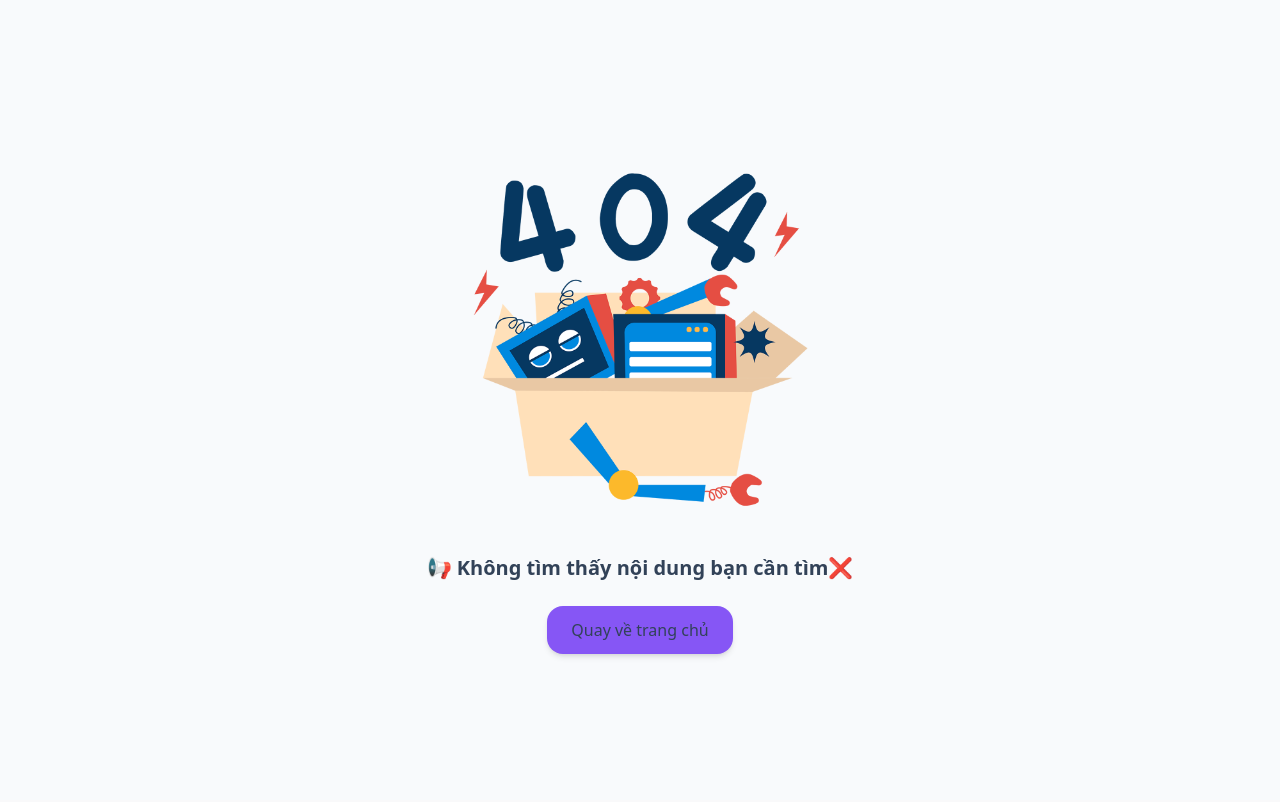
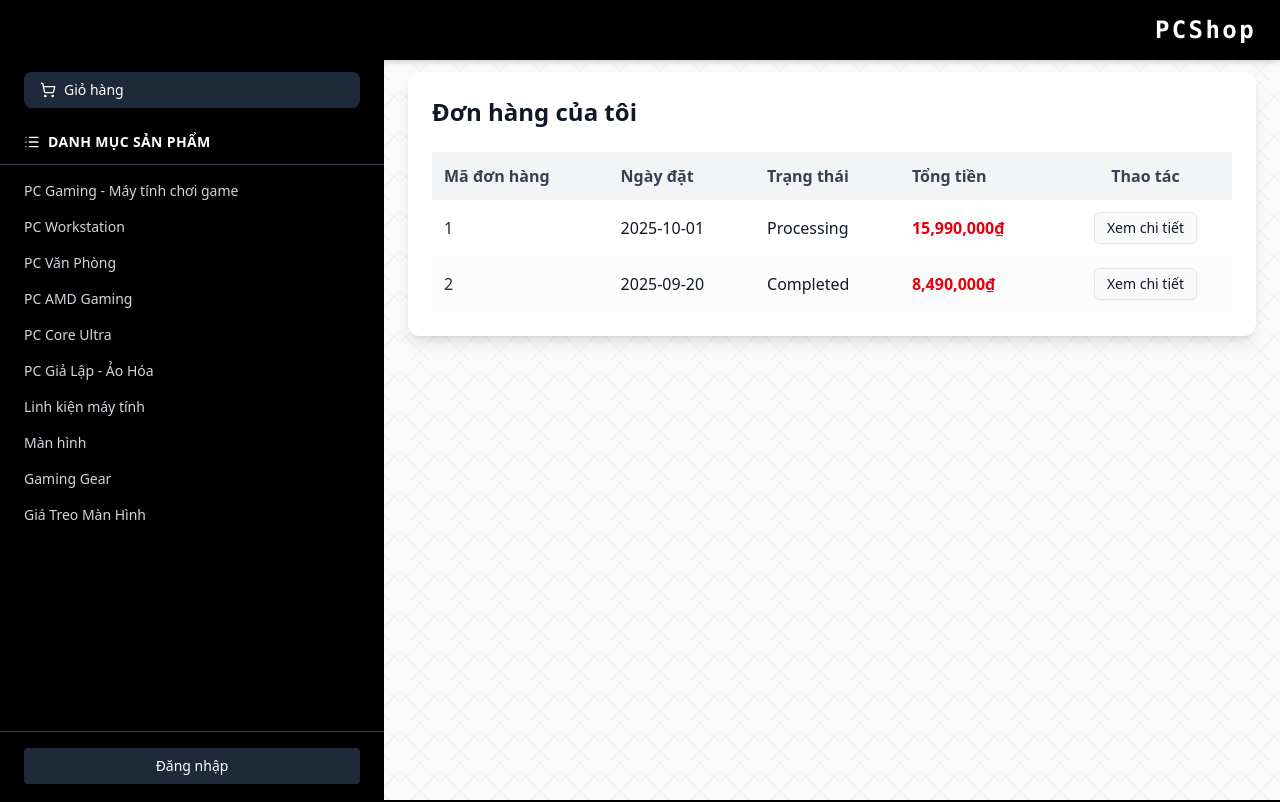
Before and after one commit to wduc181/PCShop, a React (Vite) app in the folder pcshopfrontend/: page /orders in a window 1280 px wide. Shown: the top 802 px of the page. Built offline with nearby package versions, Linux system fonts and the light colour scheme.

Commit message:
feat(frontend): add orders & order details pages, create MainLayout and refactor pages

```diff
--- a/pcshopfrontend/src/App.jsx
+++ b/pcshopfrontend/src/App.jsx
@@ -1,4 +1,4 @@
-import { Toaster } from "sonner"
+import { Toaster } from "sonner";
 import { BrowserRouter, Routes, Route } from "react-router";
 import HomePage from "./pages/HomePage";
 import NotFound from "./pages/NotFound";
@@ -6,6 +6,8 @@
 import ProductsByCategory from "./pages/ProductsByCategoryPage";
 import ProductsByBrand from "./pages/ProductsByBrandPage";
 import CartPage from "./pages/CartPage";
+import OrdersPage from "./pages/OrdersPage";
+import OrderDetailPage from "./pages/OrderDetailPage";
 
 function App() {
   return (
@@ -14,35 +16,24 @@
 
       <BrowserRouter>
         <Routes>
+          <Route path="/" element={<HomePage />} />
 
-          <Route
-            path='/'
-            element={<HomePage />}
-          />
+          <Route path="/users/auth" element={<AuthPage />} />
 
-          <Route
-            path="/users/auth"
-            element={<AuthPage />}
-          />
           <Route
             path="/category/:categoryName"
             element={<ProductsByCategory />}
           />
-          <Route
-            path="/brand/:brandName"
-            element={<ProductsByBrand />}
-          />
 
-          <Route
-            path="/cart-items*"
-            element={<CartPage />}
-          />
+          <Route path="/brand/:brandName" element={<ProductsByBrand />} />
 
-          <Route
-            path='/*'
-            element={<NotFound />}
-          />
+          <Route path="/cart-items*" element={<CartPage />} />
 
+          {/* Orders */}
+          <Route path="/orders" element={<OrdersPage />} />
+          <Route path="/orders/:id" element={<OrderDetailPage />} />
+
+          <Route path="/*" element={<NotFound />} />
         </Routes>
       </BrowserRouter>
     </>
--- /dev/null
+++ b/pcshopfrontend/src/components/MainLayout.jsx
@@ -0,0 +1,43 @@
+import React from "react";
+import Header from "@/components/Header";
+import Footer from "@/components/Footer";
+import Sidebar from "@/components/Sidebar";
+
+const MainLayout = ({ children }) => {
+  return (
+    <div className="min-h-screen w-full bg-[#fafafa] relative text-gray-900">
+      {/* Nền grid chéo */}
+      <div
+        className="absolute inset-0 z-0 pointer-events-none"
+        style={{
+          backgroundImage: `
+            repeating-linear-gradient(45deg, rgba(0, 0, 0, 0.05) 0, rgba(0, 0, 0, 0.05) 1px, transparent 1px, transparent 20px),
+            repeating-linear-gradient(-45deg, rgba(0, 0, 0, 0.05) 0, rgba(0, 0, 0, 0.05) 1px, transparent 1px, transparent 20px)
+          `,
+          backgroundSize: "40px 40px",
+        }}
+      />
+
+      {/* Layout */}
+      <div className="min-h-screen flex flex-col relative z-10">
+        {/* Header */}
+        <Header />
+
+        <div className="flex flex-1 pt-12">
+          {/* Sidebar */}
+          <div className="h-[calc(100vh-3rem)] sticky top-12">
+            <Sidebar />
+          </div>
+
+          {/* Main content */}
+          <main className="flex-1 p-6 overflow-y-auto">{children}</main>
+        </div>
+
+        {/* Footer */}
+        <Footer />
+      </div>
+    </div>
+  );
+};
+
+export default MainLayout;
--- /dev/null
+++ b/pcshopfrontend/src/lib/mockOrderDetails.js
@@ -0,0 +1,15 @@
+export const mockOrderDetails = {
+  id: 1,
+  date: "2025-10-01",
+  status: "Processing",
+  total: 15990000,
+  shippingAddress: "123 Nguyễn Trãi, Hà Nội",
+  paymentMethod: "COD",
+  items: [
+    {
+      productName: "MSI Gaming Laptop GF63",
+      quantity: 1,
+      price: 15990000,
+    },
+  ],
+};
--- /dev/null
+++ b/pcshopfrontend/src/lib/mockOrders.js
@@ -0,0 +1,14 @@
+export const mockOrders = [
+  {
+    id: 1,
+    date: "2025-10-01",
+    status: "Processing",
+    total: 15990000,
+  },
+  {
+    id: 2,
+    date: "2025-09-20",
+    status: "Completed",
+    total: 8490000,
+  },
+];
--- a/pcshopfrontend/src/pages/OrderDetailPage.jsx
+++ b/pcshopfrontend/src/pages/OrderDetailPage.jsx
@@ -0,0 +1,65 @@
+import React from "react";
+import { useParams } from "react-router";
+import { mockOrderDetails } from "@/lib/mockOrderDetails";
+import MainLayout from "@/components/MainLayout";
+
+const OrderDetailPage = () => {
+  const { id } = useParams();
+  const order = mockOrderDetails; // sau này sẽ thay bằng API theo id
+
+  return (
+    <MainLayout>
+      <div className="bg-white rounded-xl shadow-lg p-6">
+        <h1 className="text-2xl font-semibold mb-6">
+          Chi tiết đơn hàng #{id}
+        </h1>
+
+        {/* Thông tin đơn hàng */}
+        <div className="grid grid-cols-1 md:grid-cols-2 gap-4 mb-6 text-gray-700">
+          <p><span className="font-semibold">Ngày đặt:</span> {order.date}</p>
+          <p><span className="font-semibold">Trạng thái:</span> {order.status}</p>
+          <p><span className="font-semibold">Địa chỉ giao hàng:</span> {order.shippingAddress}</p>
+          <p><span className="font-semibold">Phương thức thanh toán:</span> {order.paymentMethod}</p>
+          <p className="md:col-span-2">
+            <span className="font-semibold">Tổng tiền:</span>{" "}
+            <span className="text-red-600 font-bold">{order.total.toLocaleString()}₫</span>
+          </p>
+        </div>
+
+        {/* Danh sách sản phẩm */}
+        <h2 className="text-xl font-semibold mb-3">Sản phẩm trong đơn</h2>
+        <div className="overflow-x-auto">
+          <table className="w-full border-collapse">
+            <thead>
+              <tr className="bg-gray-100 text-left text-gray-700">
+                <th className="p-3">Sản phẩm</th>
+                <th className="p-3 text-center">Số lượng</th>
+                <th className="p-3 text-center">Đơn giá</th>
+                <th className="p-3 text-center">Thành tiền</th>
+              </tr>
+            </thead>
+            <tbody>
+              {order.items.map((item, index) => (
+                <tr
+                  key={index}
+                  className={`hover:bg-gray-50 ${
+                    index % 2 === 0 ? "bg-white" : "bg-gray-50/50"
+                  }`}
+                >
+                  <td className="p-3 font-medium text-gray-800">{item.productName}</td>
+                  <td className="p-3 text-center">{item.quantity}</td>
+                  <td className="p-3 text-center">{item.price.toLocaleString()}₫</td>
+                  <td className="p-3 text-center text-red-600 font-semibold">
+                    {(item.quantity * item.price).toLocaleString()}₫
+                  </td>
+                </tr>
+              ))}
+            </tbody>
+          </table>
+        </div>
+      </div>
+    </MainLayout>
+  );
+};
+
+export default OrderDetailPage;
--- a/pcshopfrontend/src/pages/OrdersPage.jsx
+++ b/pcshopfrontend/src/pages/OrdersPage.jsx
@@ -0,0 +1,59 @@
+import React from "react";
+import { mockOrders } from "@/lib/mockOrders";
+import { Button } from "@/components/ui/button";
+import { useNavigate } from "react-router";
+import MainLayout from "@/components/MainLayout";
+
+const OrdersPage = () => {
+  const navigate = useNavigate();
+
+  return (
+    <MainLayout>
+      <div className="bg-white rounded-xl shadow-lg p-6">
+        <h1 className="text-2xl font-semibold mb-6">Đơn hàng của tôi</h1>
+
+        <div className="overflow-x-auto">
+          <table className="w-full border-collapse">
+            <thead>
+              <tr className="bg-gray-100 text-left text-gray-700">
+                <th className="p-3">Mã đơn hàng</th>
+                <th className="p-3">Ngày đặt</th>
+                <th className="p-3">Trạng thái</th>
+                <th className="p-3">Tổng tiền</th>
+                <th className="p-3 text-center">Thao tác</th>
+              </tr>
+            </thead>
+            <tbody>
+              {mockOrders.map((order, index) => (
+                <tr
+                  key={order.id}
+                  className={`hover:bg-gray-50 ${
+                    index % 2 === 0 ? "bg-white" : "bg-gray-50/50"
+                  }`}
+                >
+                  <td className="p-3 font-medium text-gray-800">{order.id}</td>
+                  <td className="p-3">{order.date}</td>
+                  <td className="p-3">{order.status}</td>
+                  <td className="p-3 text-red-600 font-semibold">
+                    {order.total.toLocaleString()}₫
+                  </td>
+                  <td className="p-3 text-center">
+                    <Button
+                      variant="outline"
+                      size="sm"
+                      onClick={() => navigate(`/orders/${order.id}`)}
+                    >
+                      Xem chi tiết
+                    </Button>
+                  </td>
+                </tr>
+              ))}
+            </tbody>
+          </table>
+        </div>
+      </div>
+    </MainLayout>
+  );
+};
+
+export default OrdersPage;
--- a/pcshopfrontend/src/pages/ProductsByBrandPage.jsx
+++ b/pcshopfrontend/src/pages/ProductsByBrandPage.jsx
@@ -1,12 +1,11 @@
 import React, { useState } from "react";
-import Header from "@/components/Header";
-import Footer from "@/components/Footer";
-import Sidebar from "@/components/Sidebar";
 import { Card, CardContent } from "@/components/ui/card";
 import { Button } from "@/components/ui/button";
 import CustomPagination from "@/components/ProductsPages/CustomPagination";
+import MainLayout from "@/components/MainLayout";
 
 const ProductsByBrand = () => {
+  // Fake dữ liệu
   const brand = {
     name: "ASUS",
     description:
@@ -31,16 +30,7 @@
   const currentProducts = allProducts.slice(startIndex, startIndex + pageSize);
 
   return (
-    <div className="min-h-screen w-full bg-[#fafafa] relative text-gray-900">
-      <div className="min-h-screen flex flex-col relative z-10">
-        <Header />
-
-        <div className="flex flex-1">
-          <div className="h-[calc(100vh-3rem)] sticky top-12">
-            <Sidebar />
-          </div>
-
-          <main className="flex-1 px-6 pt-20 pb-20">
+    <MainLayout>
       {/* Brand Header */}
       <div className="flex flex-col items-center justify-center py-12 bg-gradient-to-r from-slate-900 to-slate-700 text-white rounded-2xl mb-10">
         <img src={brand.logo} alt={brand.name} className="h-20 mb-4" />
@@ -94,12 +84,7 @@
           onPageChange={setCurrentPage}
         />
       </div>
-          </main>
-        </div>
-
-        <Footer />
-      </div>
-    </div>
+    </MainLayout>
   );
 };
 
--- a/pcshopfrontend/src/pages/ProductsByCategoryPage.jsx
+++ b/pcshopfrontend/src/pages/ProductsByCategoryPage.jsx
@@ -1,10 +1,8 @@
 import React, { useState } from "react";
-import Header from "@/components/Header";
-import Footer from "@/components/Footer";
-import Sidebar from "@/components/Sidebar";
 import { Card, CardContent } from "@/components/ui/card";
 import { Button } from "@/components/ui/button";
 import CustomPagination from "@/components/ProductsPages/CustomPagination";
+import MainLayout from "@/components/MainLayout";
 
 const ProductsByCategory = () => {
   const category = {
@@ -30,16 +28,7 @@
   const currentProducts = allProducts.slice(startIndex, startIndex + pageSize);
 
   return (
-    <div className="min-h-screen w-full bg-[#fafafa] relative text-gray-900">
-      <div className="min-h-screen flex flex-col relative z-10">
-        <Header />
-
-        <div className="flex flex-1">
-          <div className="h-[calc(100vh-3rem)] sticky top-12">
-            <Sidebar />
-          </div>
-
-          <main className="flex-1 px-6 pt-20 pb-20">
+    <MainLayout>
       {/* Category Header */}
       <div className="relative w-full h-64 bg-black rounded-2xl overflow-hidden mb-10">
         <img
@@ -54,7 +43,7 @@
       </div>
 
       {/* Product Grid */}
-            <div className="grid grid-cols-5 gap-6 mb-10">
+      <div className="grid grid-cols-1 sm:grid-cols-2 lg:grid-cols-3 xl:grid-cols-5 gap-6 mb-10">
         {currentProducts.map((product) => (
           <Card
             key={product.id}
@@ -82,12 +71,7 @@
           onPageChange={setCurrentPage}
         />
       </div>
-          </main>
-        </div>
-
-        <Footer />
-      </div>
-    </div>
+    </MainLayout>
   );
 };
 
```
Also changed, not shown: pcshopfrontend/src/pages/CartPage.jsx (+11 -25 lines), pcshopfrontend/src/pages/HomePage.jsx (+4 -36 lines). Lines whose indentation alone changed are shown as unchanged.
